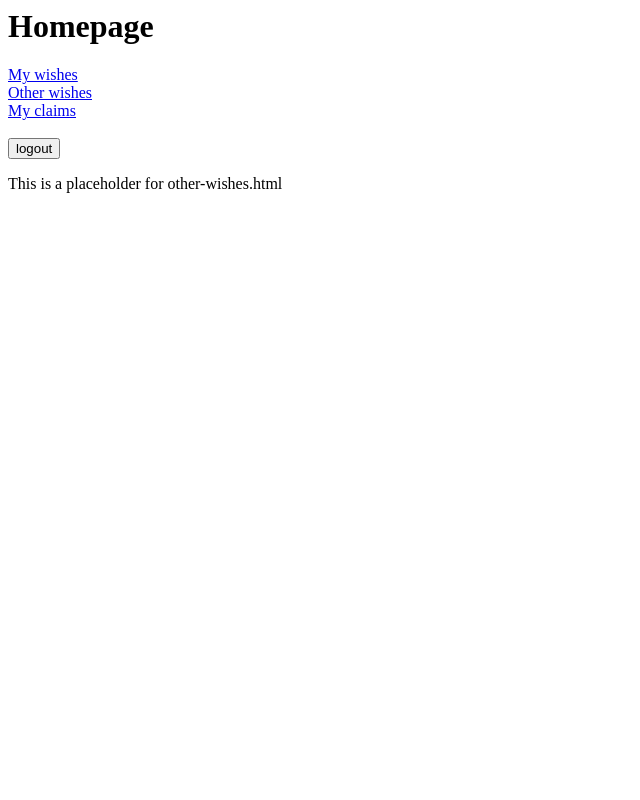
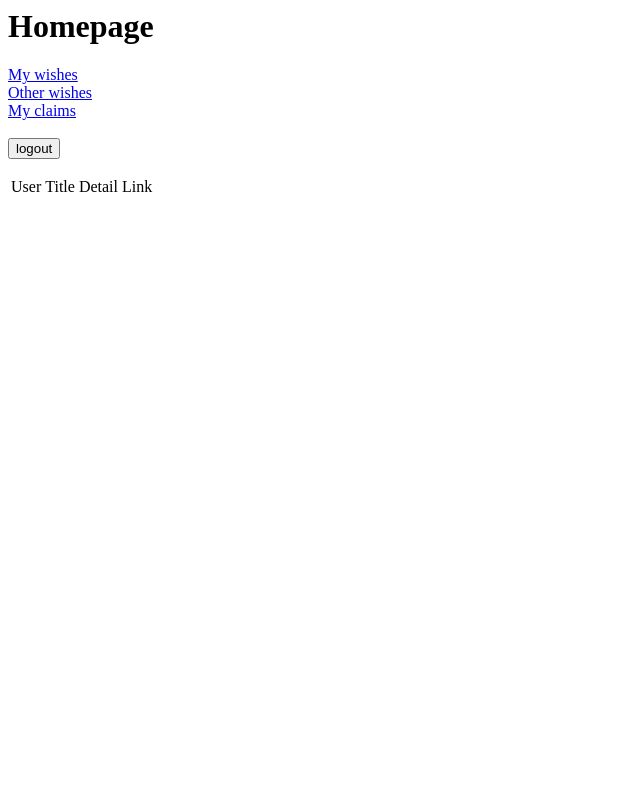
Before and after one commit to rogfrich/gifts, a Django app: page /wishes/ in a window 1280 px wide. Shown: the whole page, without its empty margins (0-640 px from the left). Run offline with Django 5.2, Linux system fonts and the light colour scheme; the visitor is signed in with stand-in values (Sample User, id 1); data that the repository does not hold is empty.

Commit message:
make other wishes pages show list of all other wishes

```diff
--- a/gifts/templates/gifts/other-wishes.html
+++ b/gifts/templates/gifts/other-wishes.html
@@ -1,5 +1,32 @@
 {% extends 'gifts/base.html' %}
 
 {% block content %}
-This is a placeholder for other-wishes.html
+<table>
+    <tr>
+        <td>User</td>
+        <td>Title</td>
+        <td>Detail</td>
+        <td>Link</td>
+        <td></td>
+    </tr>
+    {% for wish in wishes %}
+    <tr>
+        <td>{{ wish.user.username }}</td>
+        <td>{{ wish.title }}</td>
+        <td>{{ wish.detail }}</td>
+        {% if wish.link %}
+        <td><a href="{{ wish.link }}">Link</a> </td>
+        {% else %}
+        <td>N/A</td>
+        {% endif %}
+        <td>ACTION</td>
+    </tr>
+    {% endfor %}
+
+</table>
+
+
+
+
+
 {% endblock %}
--- a/gifts/views.py
+++ b/gifts/views.py
@@ -29,7 +29,10 @@ def my_wishes(request):
 
 @login_required
 def other_wishes(request):
-    return render(request, 'gifts/other-wishes.html')
+    context = {
+        'wishes': Wish.objects.exclude(user=request.user)
+    }
+    return render(request, 'gifts/other-wishes.html', context=context)
 
 @login_required
 def my_claims(request):
```
Also changed, not shown: gifts/tests.py (+39 -0 lines).
